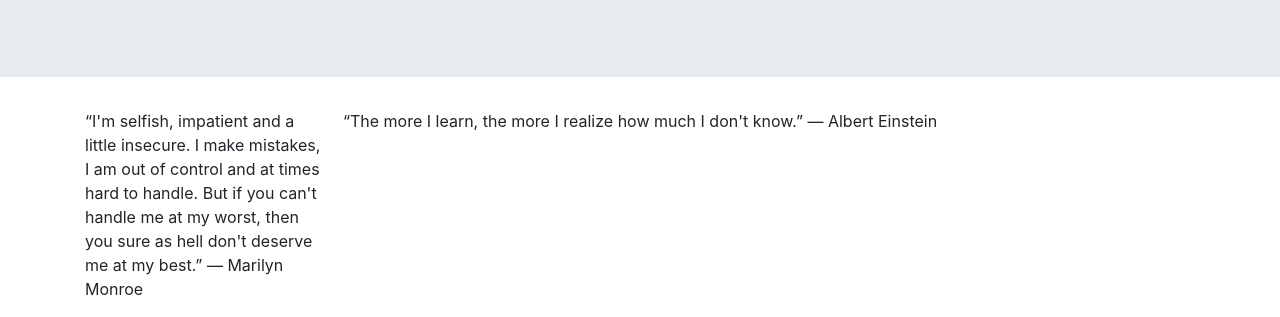
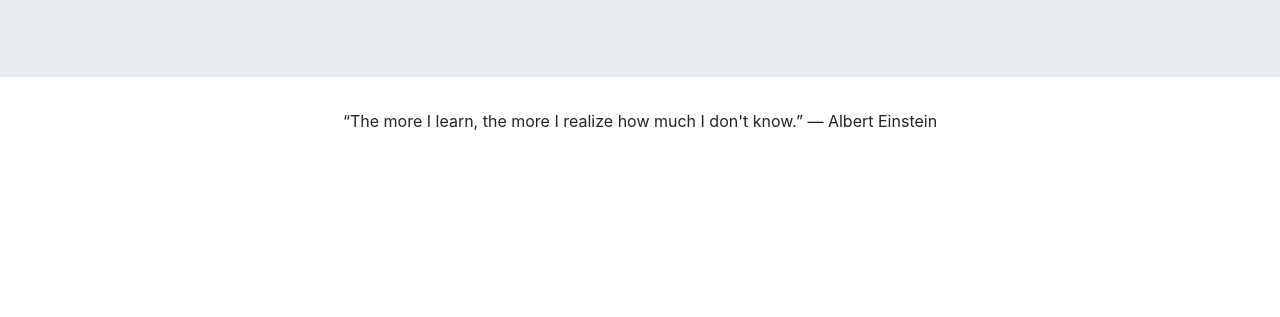
Before and after one commit to Envious7777/portfolio, a plain HTML site: page index.html in a window 1280 px wide. Shown: the part 672-989 px from the top of the page. After the commit the page ends 805 px from the top, so only its background shows below. Drawn offline with nearby package versions, Linux system fonts and the light colour scheme.

Commit message:
Update index.html

```diff
--- a/index.html
+++ b/index.html
@@ -45,8 +45,6 @@
         </div>
         <div class="row">
         <div class="col-md">
-          <p>“I'm selfish, impatient and a little insecure. I make mistakes, I am out of control and at times hard to handle. But if you can't handle me at my worst, then you sure as hell don't deserve me at my best.”
-            ― Marilyn Monroe</p>
         </div>“The more I learn, the more I realize how much I don't know.” ― Albert Einstein
         <div class="col">
           <p></p>
```
